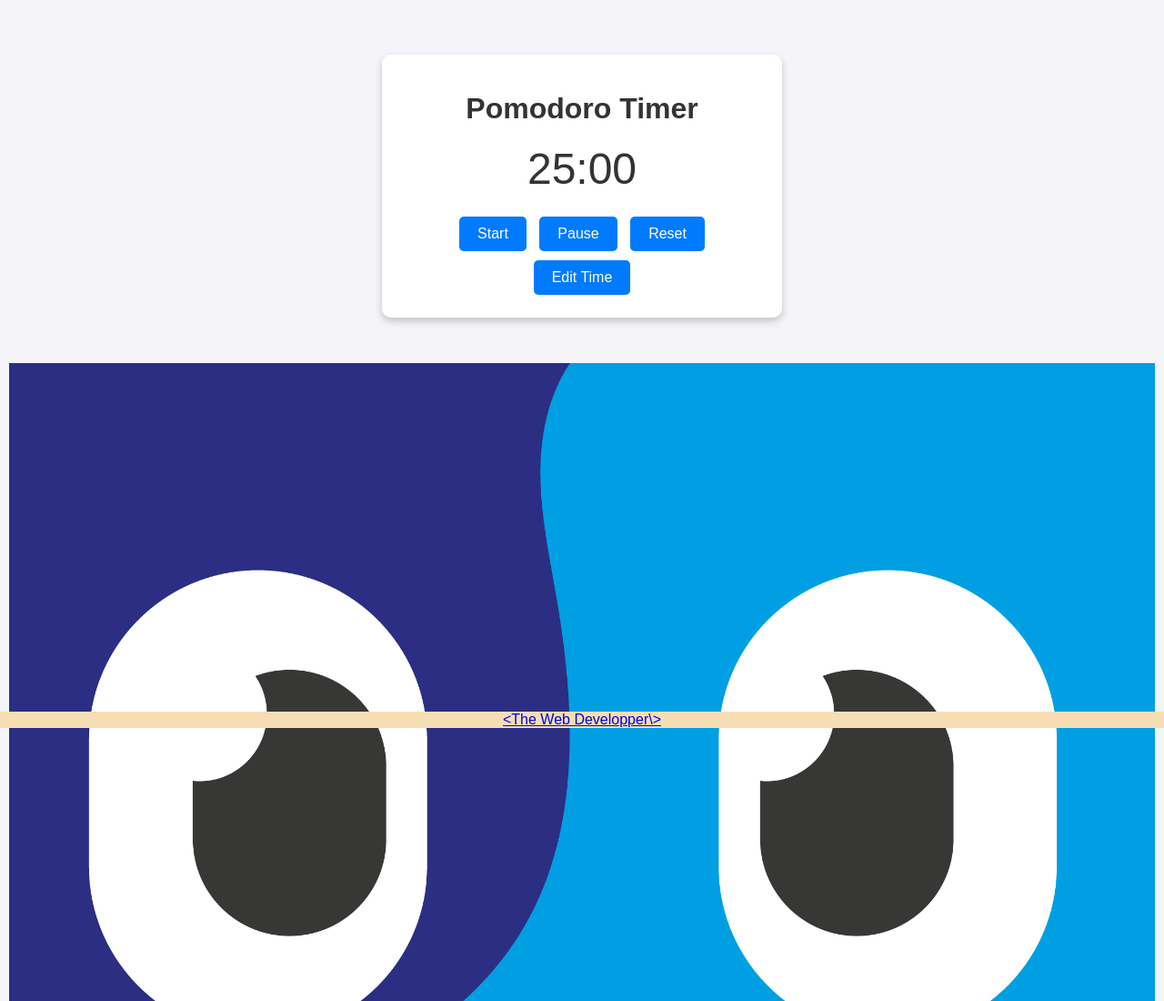
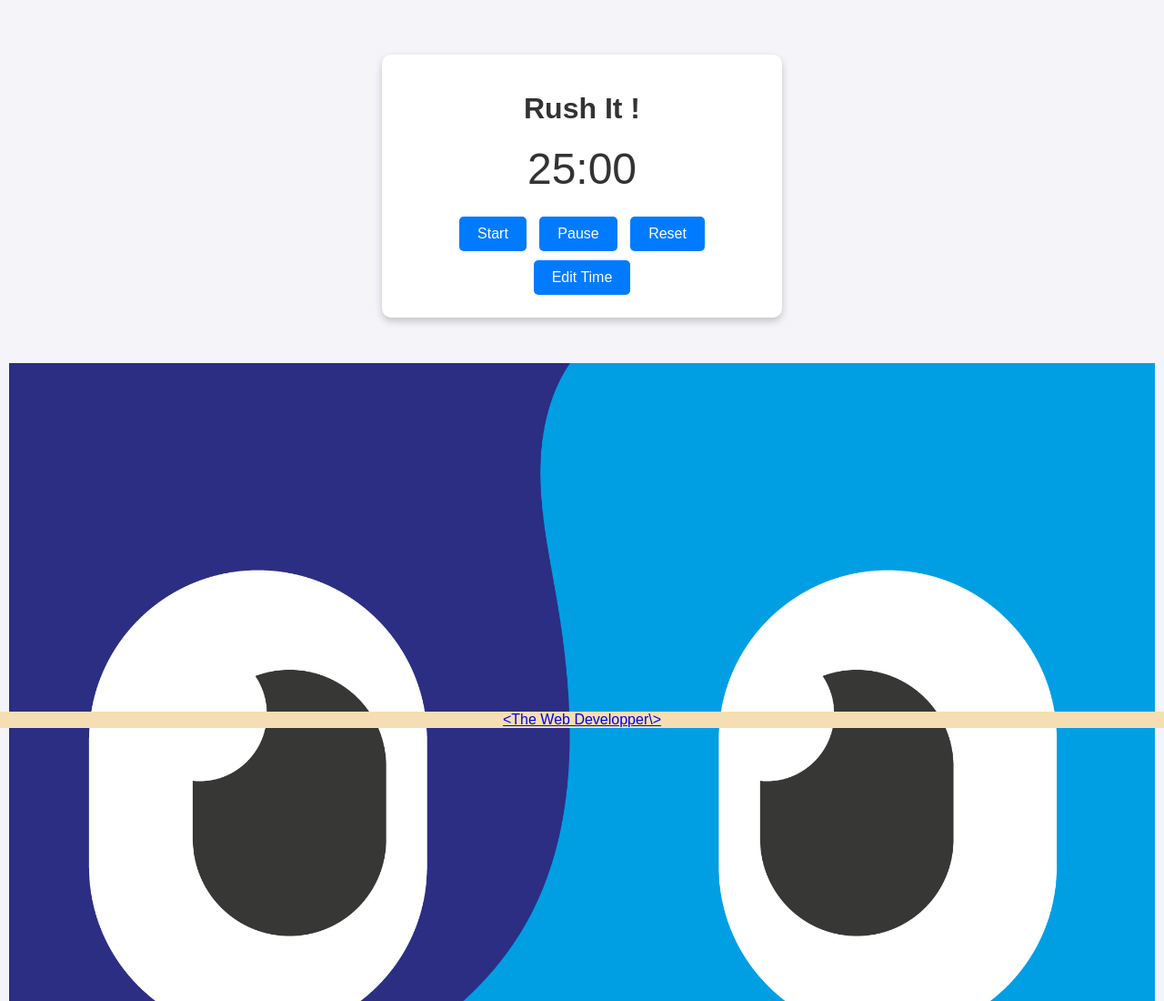
Before and after one commit to Mastersonic544/rush-it-web, a plain HTML site: page index.html in a window 1280 px wide. Shown: the top 1100 px of the page at 91% size. Drawn offline with Linux system fonts and the light colour scheme.

Commit message:
Update index.html

```diff
--- a/index.html
+++ b/index.html
@@ -78,7 +78,7 @@
 </head>
 <body>
   <div class="container">
-    <h1>Pomodoro Timer</h1>
+    <h1>Rush It !</h1>
     <div class="timer" id="timer">25:00</div>
     <div class="buttons">
       <button id="start">Start</button>
```
